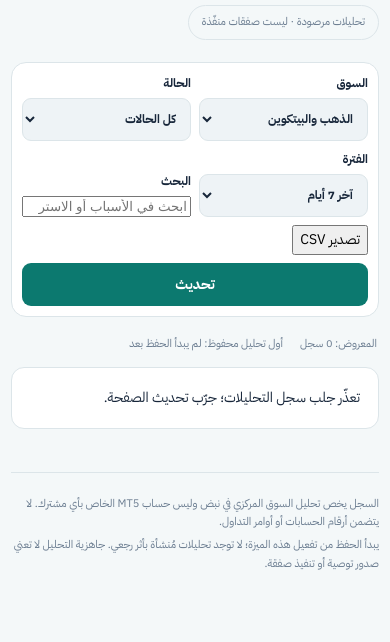
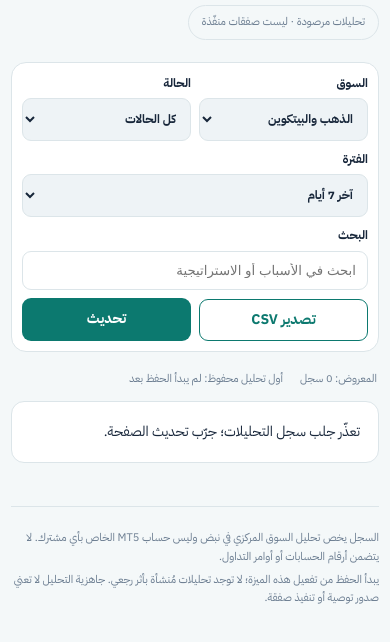
Before and after one commit to baderfcb232-hue/gold-pulse-ai, a website: page public/analysis-history.html in a window 390 px wide. Shown: the part 234-876 px from the top of the page. Before the commit the page ends 851 px from the top, so only its background shows below. Drawn offline with Linux system fonts and the light colour scheme; no server answers.

Commit message:
style(phase8): responsive compact history search/export bar

```diff
--- a/public/analysis-history.css
+++ b/public/analysis-history.css
@@ -60,3 +60,20 @@
  .history-timeline{grid-template-columns:1fr}
 }
 @media(prefers-reduced-motion:reduce){.history-skeleton{animation:none}}
+
+/* Phase 8 search and export: compact controls, no additional dashboard cards. */
+.history-filter-panel .history-search-label{flex:1 1 220px;min-width:155px}
+.history-filter-panel input[type="search"]{
+ width:100%;min-height:39px;padding:8px 11px;border:1px solid var(--border);
+ background:var(--card);color:var(--ink);border-radius:9px;outline-offset:2px;
+}
+#history-export{
+ border:1px solid var(--accent);color:var(--accent);background:var(--card);
+ font-weight:750;min-height:39px;padding:8px 13px;border-radius:9px;white-space:nowrap;
+}
+#history-export:hover{background:var(--accent-bg)}
+@media(max-width:750px){
+ .history-filter-panel .history-search-label{flex:1 1 100%;min-width:100%}
+ #history-export{flex:1 1 calc(50% - 6px)}
+ #history-refresh{flex:1 1 calc(50% - 6px)}
+}
```
